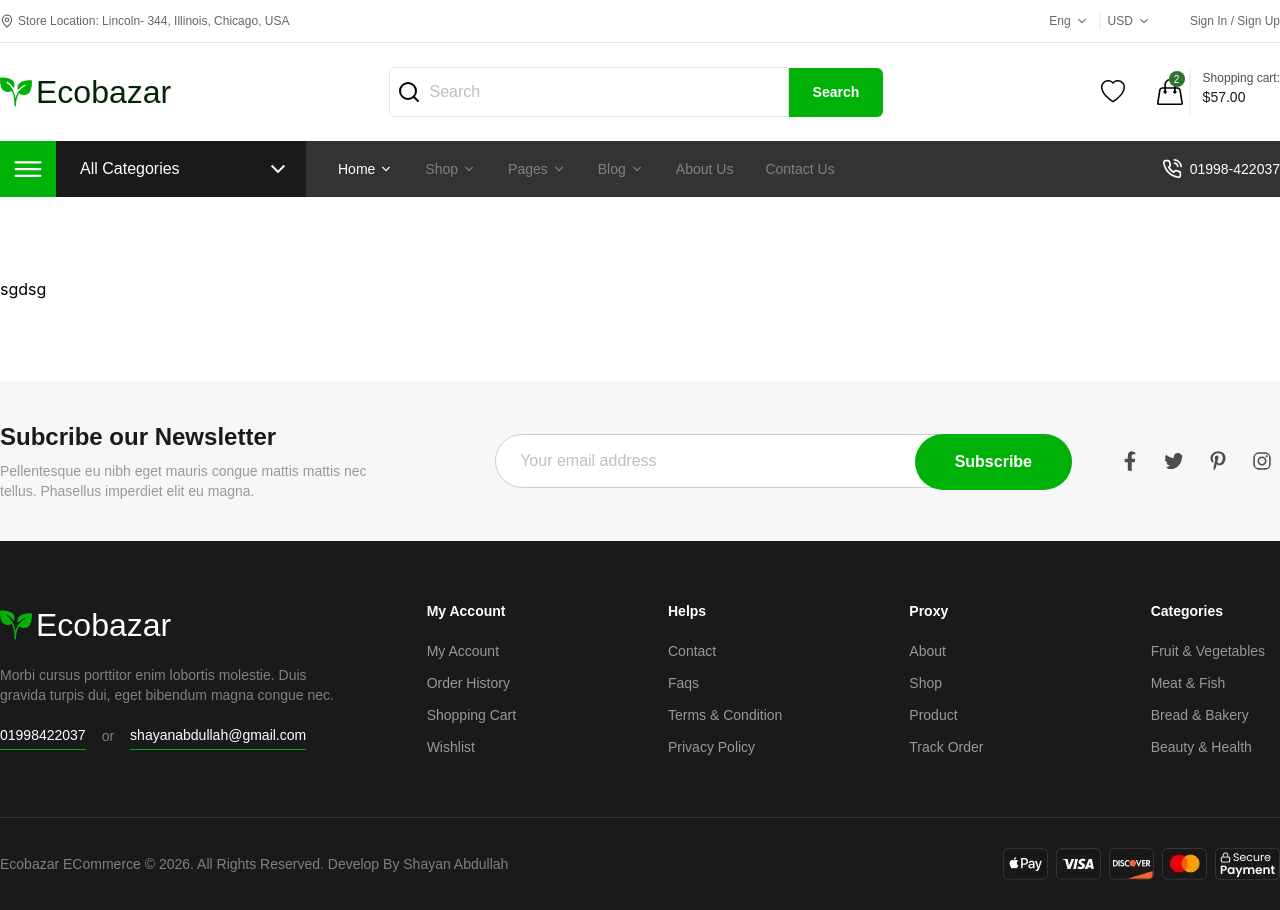
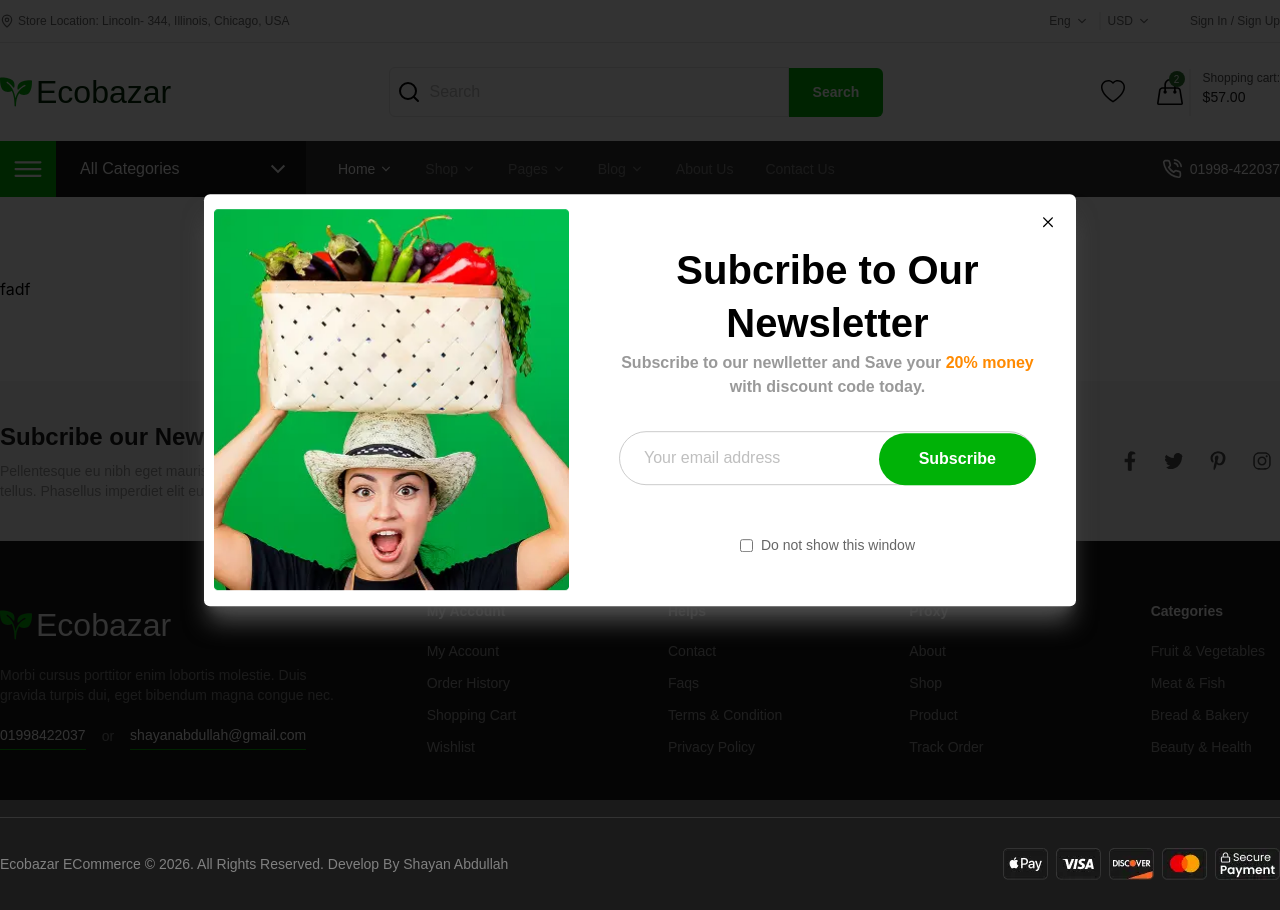
Before and after one commit to shayanabdullah/Eco-bazar, a React (Vite) app: page / in a window 1280 px wide. Built offline with nearby package versions, Linux system fonts and the light colour scheme.

Commit message:
add pop up

```diff
--- /dev/null
+++ b/src/components/PopUp.jsx
@@ -0,0 +1,112 @@
+import React, { useEffect, useRef, useState } from "react";
+import popImg from "../assets/images/popup.webp";
+import { CgClose } from "react-icons/cg";
+import useClickOutside from "../hooks/useClickOutside.jsx";
+const PopUp = () => {
+  const [showPopup, setShowPopup] = useState(false);
+  const [dontShow, setDontShow] = useState(false);
+
+  useEffect(() => {
+    const hasShowPopup = localStorage.getItem("seenPopup");
+
+    if (!hasShowPopup) {
+      const timer = setTimeout(() => {
+        setShowPopup(true);
+      }, 2000);
+
+      return () => clearTimeout(timer);
+    }
+  }, []);
+
+  const handleClose = () => {
+    if (dontShow) {
+      localStorage.setItem("seenPopup", "true");
+    }
+    setShowPopup(false);
+  };
+
+  const popRef = useRef(null);
+
+  useClickOutside(
+    popRef,
+    () => {
+      localStorage.setItem("seenPopup", "true");
+      setShowPopup(false);
+    },
+    showPopup,
+  );
+
+  return (
+    <>
+      {showPopup && (
+        <>
+          <section className="">
+            <div
+              className="main flex flex-col md:flex-row items-center max-w-218 w-[98%] md:w-full rounded-md shadow-xl shadow-gray-7 fixed top-1/2 left-1/2 -translate-1/2 bg-white z-100"
+              ref={popRef}
+            >
+              <div className="right max-w-[80%] md:max-w-[43%] w-full p-2.5">
+                <img
+                  src={popImg}
+                  alt="pop"
+                  fetchPriority="high"
+                  loading="lazy"
+                  width={"100%"}
+                />
+              </div>
+              <div className="left py-8 md:py-12.5 md:px-10 px-5 relative">
+                <div className="heading w-full text-center pb-8">
+                  <h2 className="font-poppins font-semibold text-2xl md:text-heading-03">
+                    Subcribe to Our Newsletter
+                  </h2>
+                  <p className="font-poppins font-semibold tetx-base text-gray-4">
+                    Subscribe to our newlletter and Save your{" "}
+                    <span className="text-warning">20% money</span> with
+                    discount code today.
+                  </p>
+                </div>
+                <div className="input pb-5 md:pb-12.5">
+                  <div className="w-full">
+                    <div className="input w-full relative">
+                      <input
+                        type="text"
+                        className="py-3.5 pl-6 bg-white border border-gray-2 focus-within:outline-gray-3 rounded-full font-poppins font-normal text-body-sm lg:text-body-md text-gray-5 w-full "
+                        placeholder="Your email address"
+                      />
+                      <button className="py-3.5 px-10 bg-primary text-white font-poppins font-semibold text-body-sm lg:text-body-md rounded-full cursor-pointer absolute top-0.5 right-0">
+                        Subscribe
+                      </button>
+                    </div>
+                  </div>
+                </div>
+                <div className="flex items-center gap-x-2 justify-center">
+                  <input
+                    type="checkbox"
+                    name="forget"
+                    id="forget"
+                    onChange={(e) => setDontShow(e.target.checked)}
+                  />
+                  <label
+                    htmlFor="forget"
+                    className="font-poppins font-normal text-body-sm text-gray-6"
+                  >
+                    Do not show this window
+                  </label>
+                </div>
+                <div
+                  className="close absolute top-5 right-5 cursor-pointer hidden md:block"
+                  onClick={handleClose}
+                >
+                  <CgClose />
+                </div>
+              </div>
+            </div>
+          </section>
+          <div className="overlay absolute inset-0 h-screen w-screen top-0 bg-black/80 z-99"></div>
+        </>
+      )}
+    </>
+  );
+};
+
+export default PopUp;
--- a/src/components/layouts/MainLayouts.jsx
+++ b/src/components/layouts/MainLayouts.jsx
@@ -9,7 +9,7 @@ import MobileBottomNav from "../MobileBottomNav";
 const MainLayouts = () => {
   return (
     <>
-      <div className="sticky top-0 bg-white z-9999999">
+      <div className="sticky top-0 bg-white z-99">
         <TopBar />
         <MiddleBar />
         <Navber />
--- a/src/pages/Home.jsx
+++ b/src/pages/Home.jsx
@@ -1,12 +1,14 @@
 import React from 'react'
 import { useSelector } from 'react-redux'
 import Container from './../components/layouts/Container';
+import PopUp from '../components/PopUp';
 
 const Home = () => {
   return (
     <div className='py-20 '>
       <Container>
-        sgdsg
+        fadf
+      <PopUp/>
       </Container>
     </div>
   )
```
Also changed, not shown: src/assets/images/popup.webp (added).
